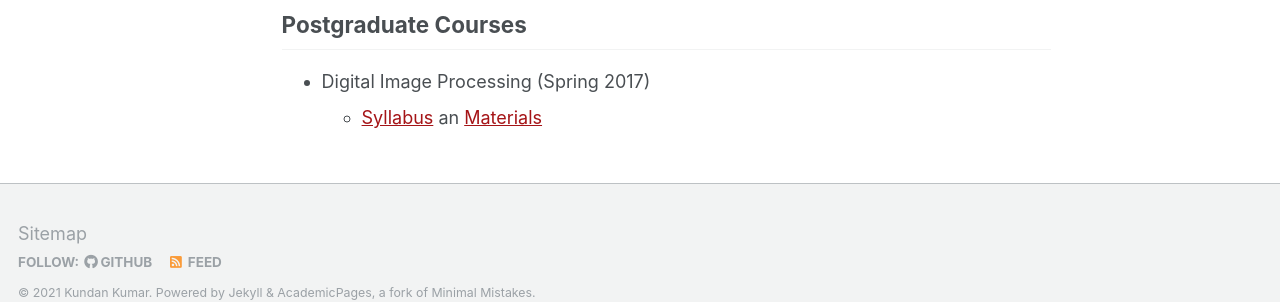
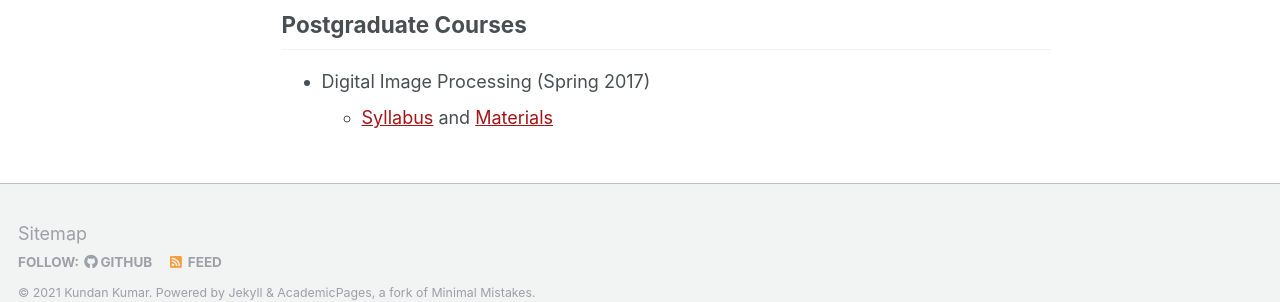
Before and after one commit to erkundanec/erkundanec.github.io, a Jekyll site: the page built from _pages/teaching.md, in a window 1280 px wide and 1090 px high. Shown: the part 752-1054 px from the top of the window. Built offline with Jekyll 4.4.1, drawn with Linux system fonts in a browser that asks for light colours; some web fonts are replaced.

Commit message:
Update teaching.md

```diff
--- a/_pages/teaching.md
+++ b/_pages/teaching.md
@@ -24,4 +24,4 @@ You can find a selection of my teaching materials including all of the labs.
 
 ## Postgraduate Courses
 - Digital Image Processing (Spring 2017)
-    - [Syllabus](/files/pdf/teaching/DIPSyllabus.pdf)                   an [Materials](/digital-image-processing.md)
+    - [Syllabus](/files/pdf/teaching/DIPSyllabus.pdf)                   and [Materials](/digital-image-processing.md)
```
